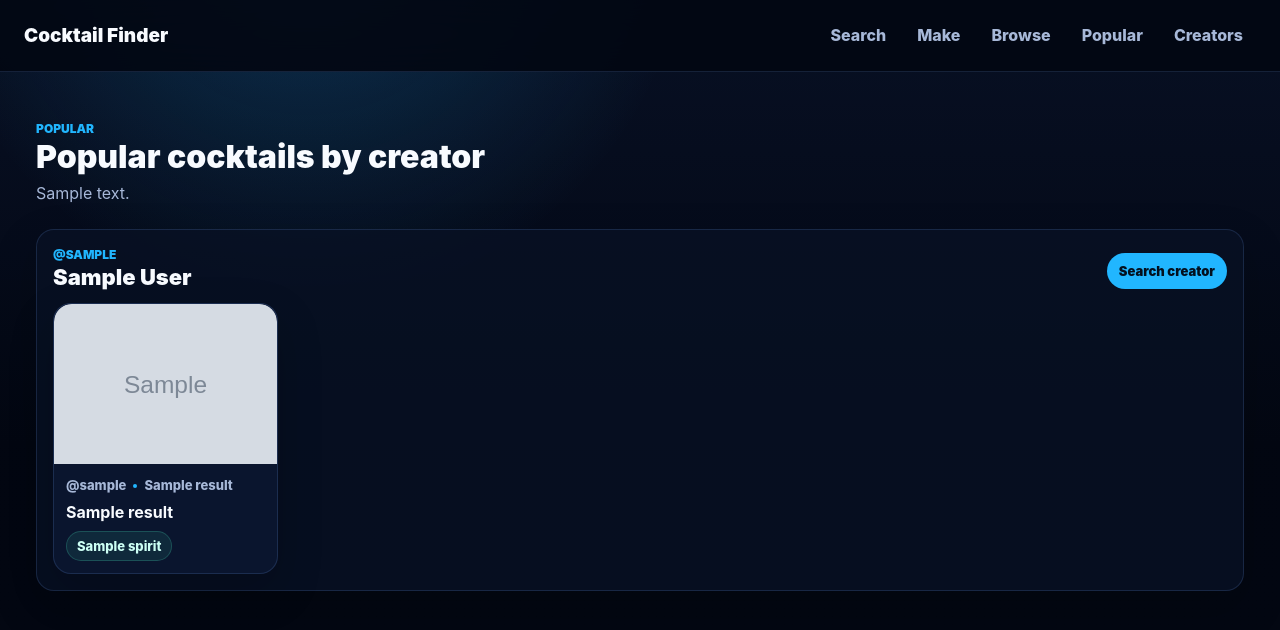
After one commit to thewoodenshoe/coctail-recipy-finder, a FastAPI app: template app/templates/popular.html in a window 1280 px wide. The commit adds this page. Shown: the top 630 px of the page. Run offline with FastAPI, Linux system fonts and the light colour scheme; the template is opened without the code that fills it: most values are stand-ins (such as "Sample title", 1, 10 or a date in 2020); grey boxes marked "Sample" are stand-in pictures.

Commit message:
Move popular cocktails to dedicated page

```diff
--- a/app/main.py
+++ b/app/main.py
@@ -79,9 +79,6 @@ def home(
         more_alcohol = sorted(more_alcohol, key=lambda option: option.label)
     if request.query_params.get("ingredient_sort") == "alpha":
         more_ingredients = sorted(more_ingredients, key=lambda option: option.label)
-    top_creator_rows, creator_metric_title = creator_recipe_sections(db)
-    classic_links = popular_classics(db)
-    popular_results = [_decorate_result(row) for row in _active_recipe_rows(db, limit=12)]
     return templates.TemplateResponse(
         "search.html",
         {
@@ -107,10 +104,6 @@ def home(
             "ingredient_lists": saved_lists,
             "selected_ingredient_list": current_list,
             "ingredient_list_matches": ingredient_list_matches,
-            "creator_rows": top_creator_rows,
-            "creator_metric_title": creator_metric_title,
-            "classic_links": classic_links,
-            "popular_results": popular_results,
         },
     )
 
@@ -190,6 +183,19 @@ def creators_page(request: Request, db: Session = Depends(get_db)):
     return templates.TemplateResponse(
         "creators.html",
         {"request": request, "creators": creators, "creator_stats": _creator_stats(db)},
+    )
+
+
+@app.get("/popular")
+def popular_page(request: Request, db: Session = Depends(get_db)):
+    creator_rows, creator_metric_title = creator_recipe_sections(db, per_creator=10)
+    return templates.TemplateResponse(
+        "popular.html",
+        {
+            "request": request,
+            "creator_rows": creator_rows,
+            "popular_metric_note": _popular_metric_note(creator_metric_title),
+        },
     )
 
 
@@ -356,14 +362,14 @@ def ranked_recipes_for_ingredient_list(db: Session, list_id: int, limit: int = 1
     return [row for *_rest, row in ranked[:limit]]
 
 
-def creator_recipe_sections(db: Session) -> tuple[list[dict], str]:
+def creator_recipe_sections(db: Session, per_creator: int = 8) -> tuple[list[dict], str]:
     metric_title = _creator_metric_title(db)
     creators = db.scalars(select(Creator).order_by(Creator.handle)).all()
     rows = []
     for creator in creators:
         recipes = [
             _decorate_result(row)
-            for row in _active_recipe_rows(db, creator_handle=creator.handle, limit=8)
+            for row in _active_recipe_rows(db, creator_handle=creator.handle, limit=per_creator)
         ]
         if recipes:
             rows.append({"creator": creator, "recipes": recipes})
@@ -483,6 +489,14 @@ def _creator_metric_title(db: Session) -> str:
     if like_count:
         return "Most Liked by Creator"
     return "Top Recipes by Creator"
+
+
+def _popular_metric_note(metric_title: str) -> str:
+    if metric_title == "Top Viewed by Creator":
+        return "Ranked by real recipe views. Showing up to 10 recipes per creator."
+    if metric_title == "Most Liked by Creator":
+        return "Ranked by imported likes. Showing up to 10 recipes per creator."
+    return "Ranked by the best internal recipe score available. Showing up to 10 recipes per creator."
 
 
 def _selected_values(request: Request, key: str) -> list[str]:
--- a/app/static/styles.css
+++ b/app/static/styles.css
@@ -276,7 +276,7 @@ button:hover,
 }
 
 .browse-panel {
-  margin-top: 26px;
+  margin-top: 30px;
   padding: 0;
   overflow: hidden;
 }
@@ -326,6 +326,44 @@ button:hover,
   display: grid;
   gap: 20px;
   padding: 0 18px 18px;
+}
+
+.page-intro {
+  max-width: 680px;
+  margin: -4px 0 24px;
+  color: var(--muted);
+}
+
+.popular-creator-stack {
+  display: grid;
+  gap: 22px;
+}
+
+.popular-creator-block {
+  border: 1px solid var(--line);
+  border-radius: 18px;
+  padding: 16px;
+  background: rgba(8, 17, 37, 0.78);
+  box-shadow: 0 18px 46px rgba(0, 0, 0, 0.18);
+}
+
+.popular-recipe-grid {
+  display: grid;
+  grid-template-columns: repeat(5, minmax(0, 1fr));
+  gap: 12px;
+}
+
+.popular-recipe-grid .featured-card {
+  width: 100%;
+  min-width: 0;
+}
+
+.compact-action {
+  width: auto;
+  min-height: 36px;
+  padding: 8px 12px;
+  border-radius: 999px;
+  font-size: 13px;
 }
 
 .filter-block {
@@ -1212,6 +1250,16 @@ th {
     flex-basis: 52vw;
   }
 
+  .popular-recipe-grid {
+    grid-template-columns: repeat(2, minmax(0, 1fr));
+    gap: 10px;
+  }
+
+  .popular-creator-block {
+    padding: 11px;
+    border-radius: 16px;
+  }
+
   .featured-card-body {
     gap: 7px;
     padding: 10px;
--- a/app/templates/base.html
+++ b/app/templates/base.html
@@ -4,7 +4,7 @@
     <meta charset="utf-8">
     <meta name="viewport" content="width=device-width, initial-scale=1">
     <title>{% block title %}Cocktail Recipe Finder{% endblock %}</title>
-    <link rel="stylesheet" href="/static/styles.css?v=20260530a">
+    <link rel="stylesheet" href="/static/styles.css?v=20260530b">
   </head>
   <body>
     <header class="site-header">
@@ -13,6 +13,7 @@
         <a href="/">Search</a>
         <a href="/#can-make">Make</a>
         <a href="/#browse">Browse</a>
+        <a href="/popular">Popular</a>
         <a href="/creators">Creators</a>
       </nav>
     </header>
--- /dev/null
+++ b/app/templates/popular.html
@@ -0,0 +1,32 @@
+{% extends "base.html" %}
+{% block title %}Popular Cocktails - Cocktail Finder{% endblock %}
+{% block content %}
+  <section class="popular-page">
+    <div class="section-heading">
+      <div>
+        <p class="eyebrow">Popular</p>
+        <h1>Popular cocktails by creator</h1>
+      </div>
+    </div>
+    <p class="page-intro">{{ popular_metric_note }}</p>
+
+    <div class="popular-creator-stack">
+      {% for row in creator_rows %}
+        <section class="popular-creator-block">
+          <div class="featured-heading">
+            <div>
+              <p class="eyebrow">@{{ row.creator.handle }}</p>
+              <h2>{{ row.creator.display_name or row.creator.handle }}</h2>
+            </div>
+            <a class="button-secondary compact-action" href="/?creator={{ row.creator.handle }}">Search creator</a>
+          </div>
+          <div class="popular-recipe-grid">
+            {% for result in row.recipes[:10] %}
+              {% include "_featured_card.html" %}
+            {% endfor %}
+          </div>
+        </section>
+      {% endfor %}
+    </div>
+  </section>
+{% endblock %}
```
Also changed, not shown: app/templates/search.html (+3 -68 lines).
